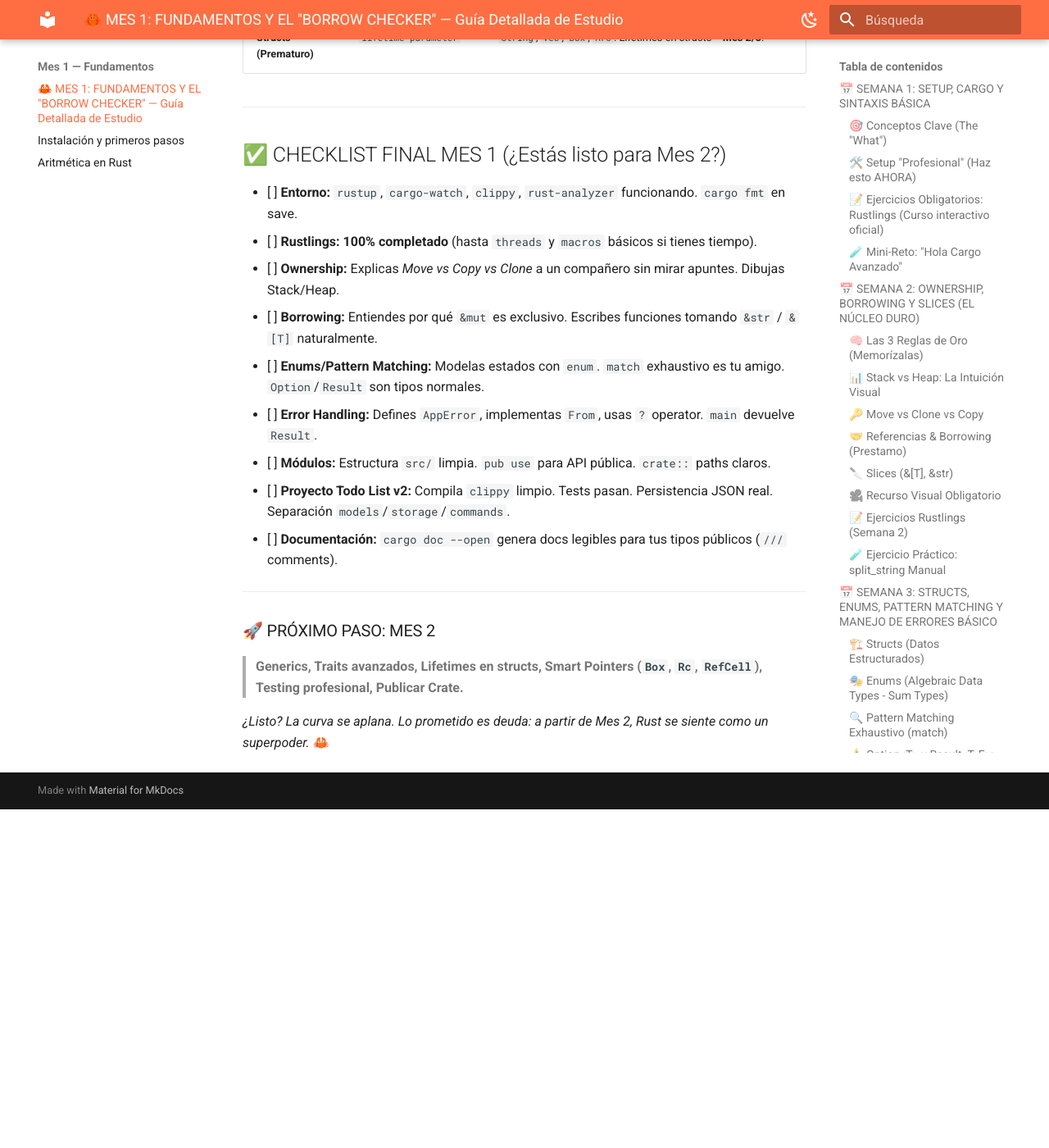
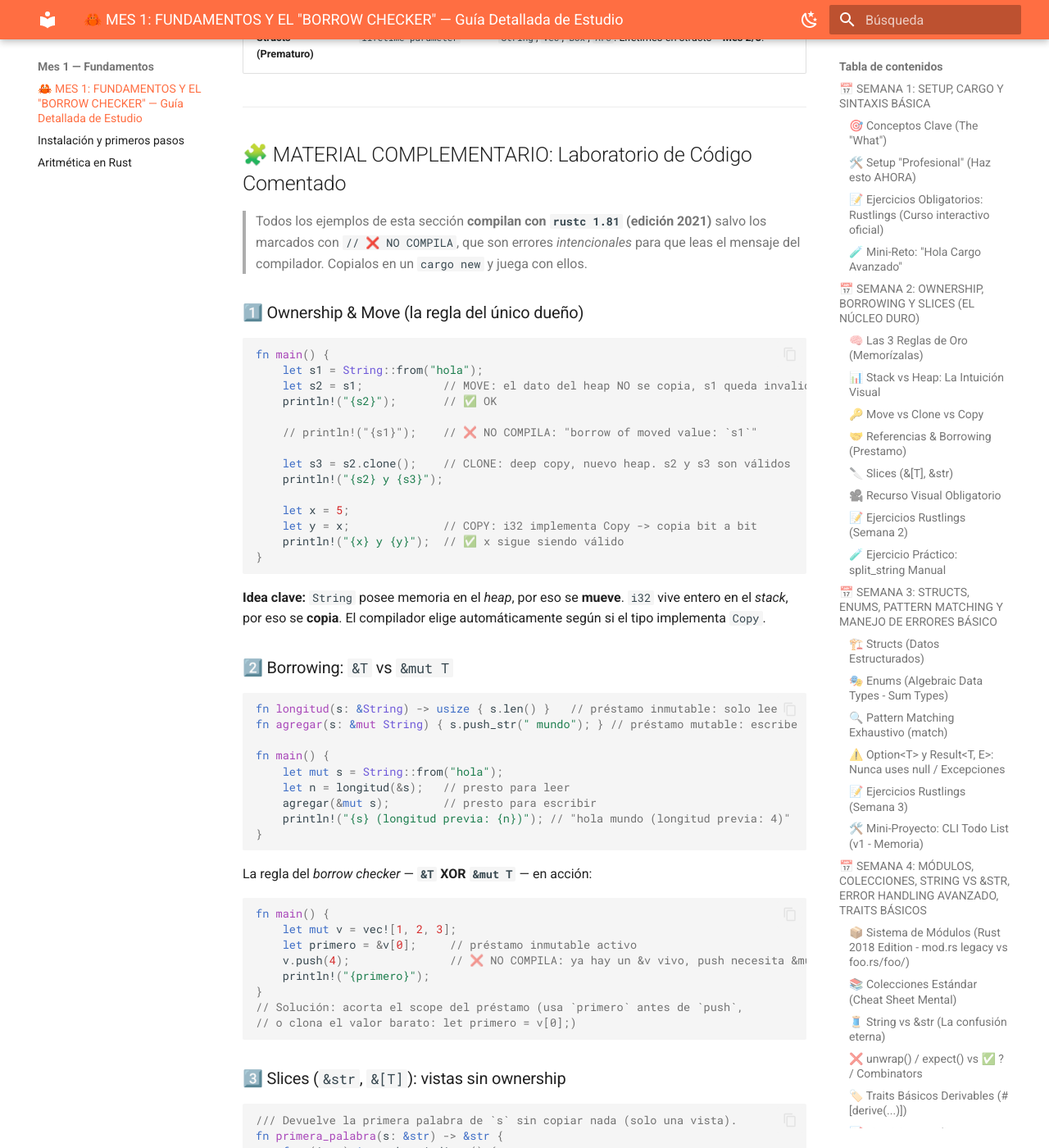
Before and after one commit to pepemxl/Rust-Notes, an MkDocs documentation site: the page built from docs/chapter_01/section_00.md, in a window 1280 px wide and 1400 px high, scrolled down 12397 px. Shown: the whole window at 82% size. Built offline with MkDocs 1.6.1 and Material for MkDocs 9.7.7, drawn with Linux system fonts in a browser that asks for light colours; before the commit the page ends 13384 px from its top, so only the background shows below that; some of the changed text lies outside the part shown.

Commit message:
chapter 1

````diff
--- a/docs/chapter_01/section_00.md
+++ b/docs/chapter_01/section_00.md
@@ -395,6 +395,198 @@
 
 ---
 
+## 🧩 MATERIAL COMPLEMENTARIO: Laboratorio de Código Comentado
+
+> Todos los ejemplos de esta sección **compilan con `rustc 1.81` (edición 2021)** salvo los marcados con `// ❌ NO COMPILA`, que son errores *intencionales* para que leas el mensaje del compilador. Copialos en un `cargo new` y juega con ellos.
+
+### 1️⃣ Ownership & Move (la regla del único dueño)
+
+```rust
+fn main() {
+    let s1 = String::from("hola");
+    let s2 = s1;            // MOVE: el dato del heap NO se copia, s1 queda invalidado
+    println!("{s2}");       // ✅ OK
+
+    // println!("{s1}");    // ❌ NO COMPILA: "borrow of moved value: `s1`"
+
+    let s3 = s2.clone();    // CLONE: deep copy, nuevo heap. s2 y s3 son válidos
+    println!("{s2} y {s3}");
+
+    let x = 5;
+    let y = x;              // COPY: i32 implementa Copy -> copia bit a bit
+    println!("{x} y {y}");  // ✅ x sigue siendo válido
+}
+```
+
+**Idea clave:** `String` posee memoria en el *heap*, por eso se **mueve**. `i32` vive entero en el *stack*, por eso se **copia**. El compilador elige automáticamente según si el tipo implementa `Copy`.
+
+### 2️⃣ Borrowing: `&T` vs `&mut T`
+
+```rust
+fn longitud(s: &String) -> usize { s.len() }   // préstamo inmutable: solo lee
+fn agregar(s: &mut String) { s.push_str(" mundo"); } // préstamo mutable: escribe
+
+fn main() {
+    let mut s = String::from("hola");
+    let n = longitud(&s);   // presto para leer
+    agregar(&mut s);        // presto para escribir
+    println!("{s} (longitud previa: {n})"); // "hola mundo (longitud previa: 4)"
+}
+```
+
+La regla del *borrow checker* — **`&T` XOR `&mut T`** — en acción:
+
+```rust
+fn main() {
+    let mut v = vec![1, 2, 3];
+    let primero = &v[0];     // préstamo inmutable activo
+    v.push(4);               // ❌ NO COMPILA: ya hay un &v vivo, push necesita &mut v
+    println!("{primero}");
+}
+// Solución: acorta el scope del préstamo (usa `primero` antes de `push`,
+// o clona el valor barato: let primero = v[0];)
+```
+
+### 3️⃣ Slices (`&str`, `&[T]`): vistas sin ownership
+
+```rust
+/// Devuelve la primera palabra de `s` sin copiar nada (solo una vista).
+fn primera_palabra(s: &str) -> &str {
+    for (i, c) in s.char_indices() {
+        if c == ' ' { return &s[..i]; }
+    }
+    s
+}
+
+fn main() {
+    let frase = String::from("hola mundo cruel");
+    let palabra = primera_palabra(&frase); // &String coacciona a &str (Deref)
+    println!("{palabra}");                 // "hola"
+
+    let nums = [10, 20, 30, 40];
+    let medio: &[i32] = &nums[1..3];       // slice de array
+    println!("{:?}", medio);               // [20, 30]
+}
+```
+
+### 4️⃣ Structs + métodos (`impl`)
+
+```rust
+#[derive(Debug, Clone, PartialEq)]
+struct Rect { ancho: u32, alto: u32 }
+
+impl Rect {
+    fn nuevo(ancho: u32, alto: u32) -> Self { Self { ancho, alto } } // constructor asociado
+    fn area(&self) -> u32 { self.ancho * self.alto }                 // método (toma &self)
+    fn es_cuadrado(&self) -> bool { self.ancho == self.alto }
+}
+
+fn main() {
+    let r = Rect::nuevo(3, 4);
+    println!("area = {}, cuadrado = {}", r.area(), r.es_cuadrado());
+    println!("{r:?}");          // Debug: Rect { ancho: 3, alto: 4 }
+}
+```
+
+### 5️⃣ Enums + `match` + `Option<T>`
+
+```rust
+#[derive(Debug)]
+enum Forma {
+    Circulo(f64),
+    Rectangulo(f64, f64),
+}
+
+fn area(f: &Forma) -> f64 {
+    match f {                                          // match exhaustivo
+        Forma::Circulo(r) => std::f64::consts::PI * r * r,
+        Forma::Rectangulo(a, b) => a * b,
+    }
+}
+
+/// Devuelve el índice del objetivo, o `None` si no está.
+fn buscar(v: &[i32], objetivo: i32) -> Option<usize> {
+    for (i, &x) in v.iter().enumerate() {
+        if x == objetivo { return Some(i); }
+    }
+    None
+}
+
+fn main() {
+    println!("{:.2}", area(&Forma::Circulo(2.0)));     // 12.57
+    match buscar(&[10, 20, 30], 20) {
+        Some(i) => println!("encontrado en {i}"),      // encontrado en 1
+        None => println!("no está"),
+    }
+}
+```
+
+### 6️⃣ Colecciones: el patrón *entry API* de `HashMap`
+
+```rust
+use std::collections::HashMap;
+
+/// Cuenta cuántas veces aparece cada palabra.
+fn contar_palabras(texto: &str) -> HashMap<&str, u32> {
+    let mut conteo = HashMap::new();
+    for palabra in texto.split_whitespace() {
+        *conteo.entry(palabra).or_insert(0) += 1; // entry: 1 solo hash, inserta-o-actualiza
+    }
+    conteo
+}
+
+fn main() {
+    let c = contar_palabras("rust es rust y rust mola");
+    println!("{}", c["rust"]); // 3
+}
+```
+
+### 7️⃣ Manejo de errores: tipo propio + `From` + operador `?`
+
+```rust
+use std::fmt;
+
+#[derive(Debug)]
+enum AppError {
+    Vacio,
+    NoNumerico(std::num::ParseIntError),
+}
+
+impl fmt::Display for AppError {
+    fn fmt(&self, f: &mut fmt::Formatter) -> fmt::Result {
+        match self {
+            AppError::Vacio => write!(f, "la entrada está vacía"),
+            AppError::NoNumerico(e) => write!(f, "no es un número: {e}"),
+        }
+    }
+}
+impl std::error::Error for AppError {}
+
+// Esta impl es lo que permite que `?` convierta el error automáticamente.
+impl From<std::num::ParseIntError> for AppError {
+    fn from(e: std::num::ParseIntError) -> Self { AppError::NoNumerico(e) }
+}
+
+fn parsear(s: &str) -> Result<i32, AppError> {
+    if s.is_empty() { return Err(AppError::Vacio); }
+    let n: i32 = s.trim().parse()?; // ParseIntError -> AppError gracias a From
+    Ok(n)
+}
+
+fn main() -> Result<(), Box<dyn std::error::Error>> {
+    println!("{}", parsear("42")?);        // 42
+    println!("{:?}", parsear(""));         // Err(Vacio)
+    println!("{:?}", parsear("x"));        // Err(NoNumerico(...))
+    Ok(())
+}
+```
+
+> **Conexión con el resto del capítulo:** la sintaxis básica (impresión, números, comentarios) está en
+> [Instalación y primeros pasos](section_01.md) y [Aritmética en Rust](section_02.md). Aquí cubrimos el
+> **núcleo conceptual** (ownership, borrowing, ADTs, errores) que distingue a Rust de C/C++.
+
+---
+
 ## ✅ CHECKLIST FINAL MES 1 (¿Estás listo para Mes 2?)
 
 - [ ] **Entorno:** `rustup`, `cargo-watch`, `clippy`, `rust-analyzer` funcionando. `cargo fmt` en save.
````
